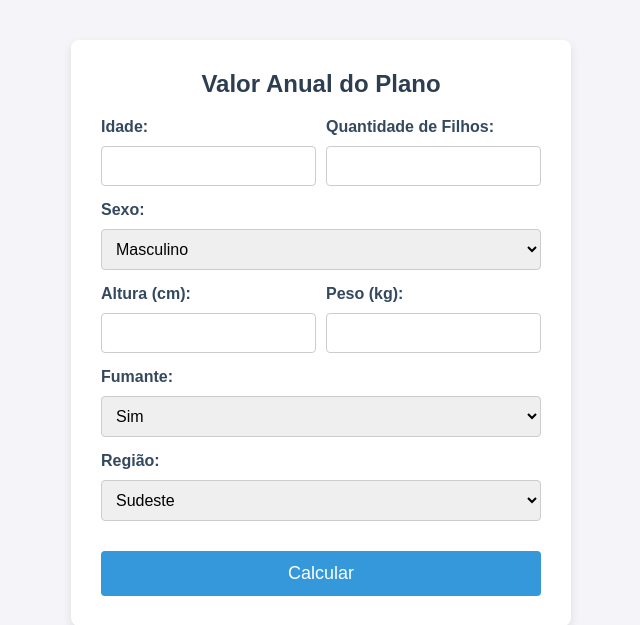
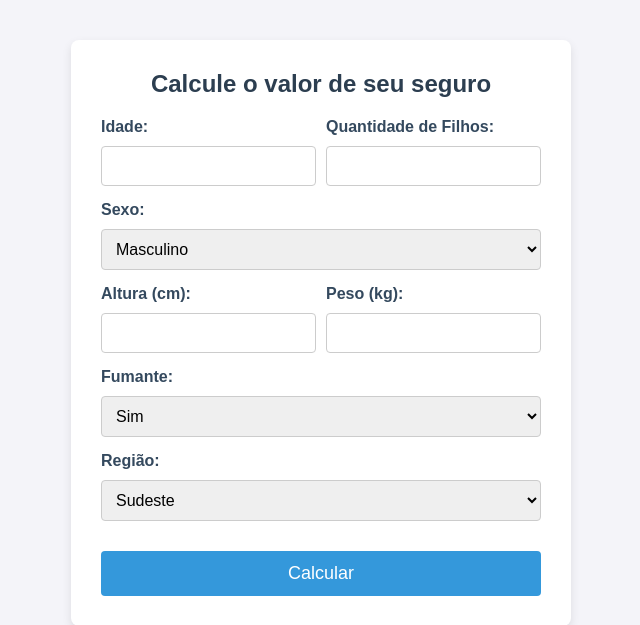
Before and after one commit to beaalmeidas/Atv2-ML-models-ECMD, a Flask app: page / in a window 1280 px wide. Shown: the top 625 px of the page, without its empty margins (319-959 px from the left). Run offline with Flask 3, Linux system fonts and the light colour scheme.

Commit message:
fix: corrigindo erro no frontend

```diff
--- a/templates/index.html
+++ b/templates/index.html
@@ -107,12 +107,12 @@
 
     </style>
 
-    <title>Calculadora | Plano de Saúde</title>
+    <title>Calculadora | Seguro de Saúde</title>
 </head>
 
 <body>
     <div class="container">
-        <h2>Valor Anual do Plano</h1>
+        <h2>Calcule o valor de seu seguro</h1>
 
         <!-- Formulário para coletar dados do usuário -->
         <form method="POST">
@@ -177,7 +177,7 @@
                 <p><strong>Altura:</strong> {{ resultado.altura }}</p>
                 <p><strong>Peso:</strong> {{ resultado.peso }}</p>
                 <p><strong>IMC:</strong> {{ resultado.imc }}</p>
-                <p><strong>Valor anual do plano de saúde:</strong> R$ {{ resultado.classificacao }}</p>
+                <p><strong>Valor anual do seguro de saúde:</strong> R$ {{ resultado.classificacao }}</p>
             </div>
         {% endif %}
     </div>
```
